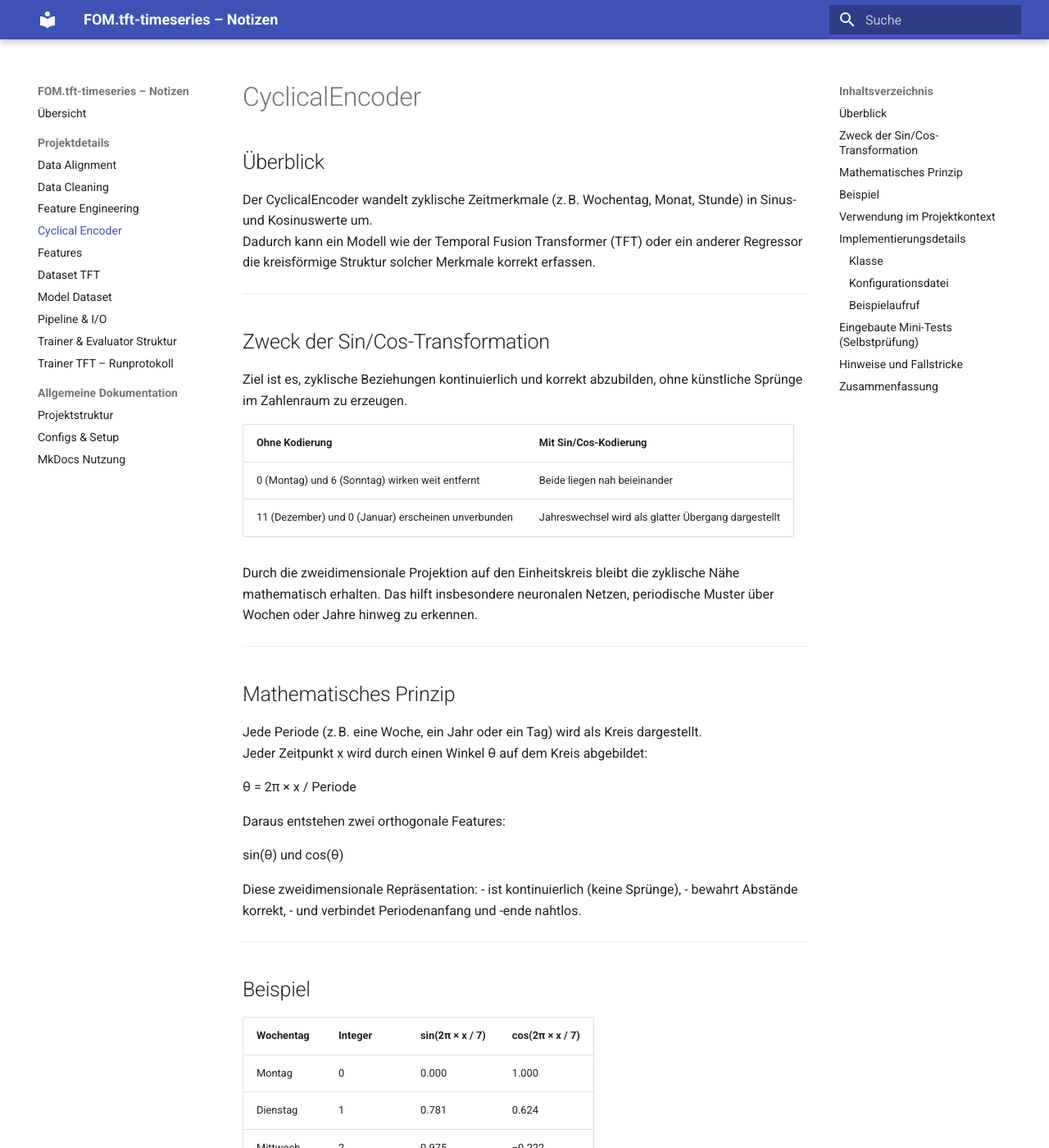
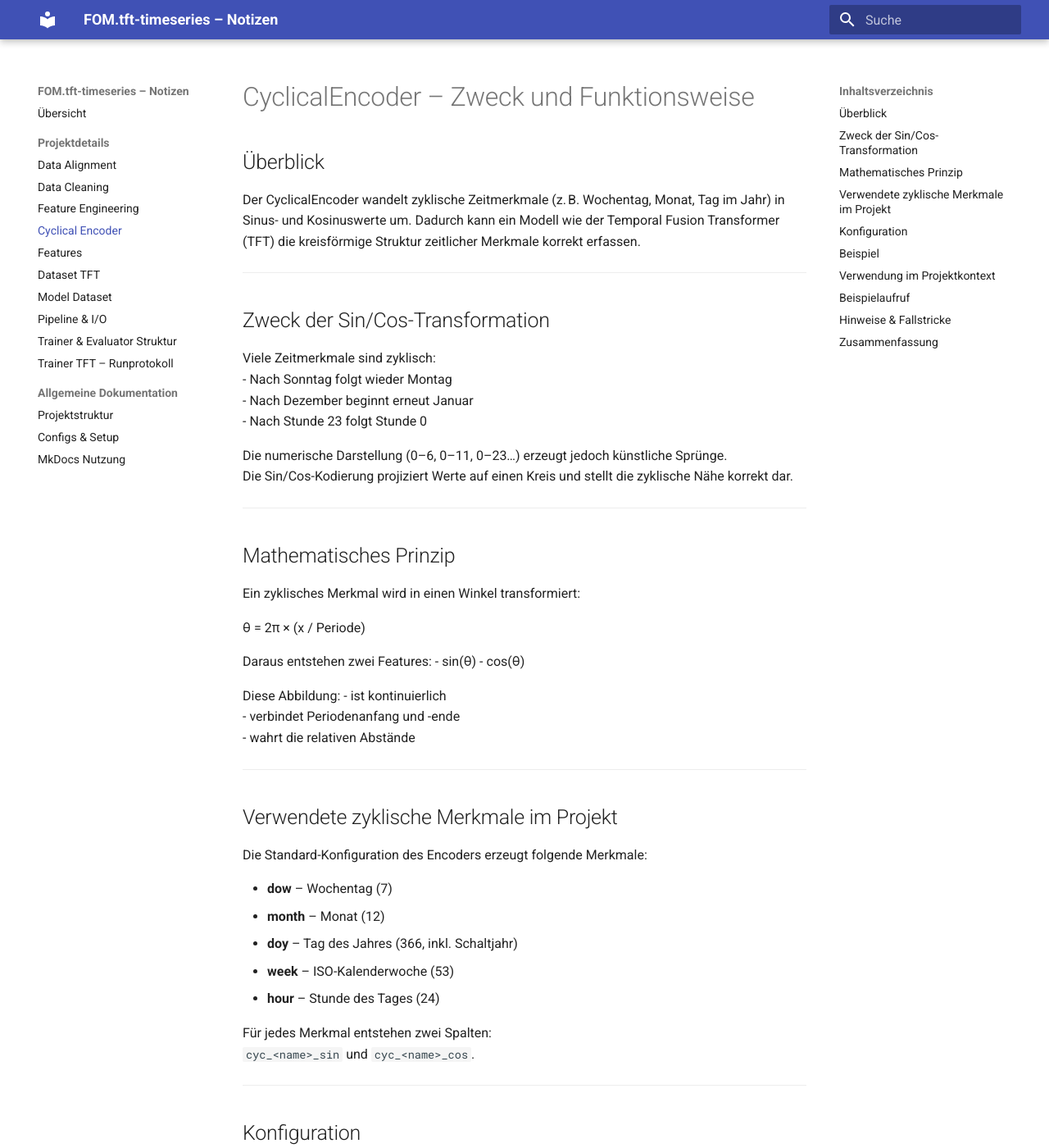
Before and after one commit to Ul012/FOM.tft-timeseries, an MkDocs documentation site: the page built from docs/project/CyclicalEncoder.md, in a window 1280 px wide and 1400 px high. Shown: the whole window at 82% size. Built offline with MkDocs 1.6.1 and Material for MkDocs 9.7.7, drawn with Linux system fonts in a browser that asks for light colours; some of the changed text lies outside the part shown.

````diff
--- a/docs/project/CyclicalEncoder.md
+++ b/docs/project/CyclicalEncoder.md
@@ -1,162 +1,130 @@
-# CyclicalEncoder
+# CyclicalEncoder – Zweck und Funktionsweise
 
 ## Überblick
 
-Der CyclicalEncoder wandelt zyklische Zeitmerkmale (z. B. Wochentag, Monat, Stunde) in Sinus- und Kosinuswerte um.
-Dadurch kann ein Modell wie der Temporal Fusion Transformer (TFT) oder ein anderer Regressor die kreisförmige Struktur solcher Merkmale korrekt erfassen.
+Der CyclicalEncoder wandelt zyklische Zeitmerkmale (z. B. Wochentag, Monat, Tag im Jahr) in Sinus- und Kosinuswerte um. Dadurch kann ein Modell wie der Temporal Fusion Transformer (TFT) die kreisförmige Struktur zeitlicher Merkmale korrekt erfassen.
 
 ---
 
 ## Zweck der Sin/Cos-Transformation
 
-Ziel ist es, zyklische Beziehungen kontinuierlich und korrekt abzubilden, ohne künstliche Sprünge im Zahlenraum zu erzeugen.
+Viele Zeitmerkmale sind zyklisch:
+- Nach Sonntag folgt wieder Montag
+- Nach Dezember beginnt erneut Januar
+- Nach Stunde 23 folgt Stunde 0
 
-| Ohne Kodierung | Mit Sin/Cos-Kodierung |
-|----------------|------------------------|
-| 0 (Montag) und 6 (Sonntag) wirken weit entfernt | Beide liegen nah beieinander |
-| 11 (Dezember) und 0 (Januar) erscheinen unverbunden | Jahreswechsel wird als glatter Übergang dargestellt |
-
-Durch die zweidimensionale Projektion auf den Einheitskreis bleibt die zyklische Nähe mathematisch erhalten. Das hilft insbesondere neuronalen Netzen, periodische Muster über Wochen oder Jahre hinweg zu erkennen.
+Die numerische Darstellung (0–6, 0–11, 0–23…) erzeugt jedoch künstliche Sprünge.
+Die Sin/Cos-Kodierung projiziert Werte auf einen Kreis und stellt die zyklische Nähe korrekt dar.
 
 ---
 
 ## Mathematisches Prinzip
 
-Jede Periode (z. B. eine Woche, ein Jahr oder ein Tag) wird als Kreis dargestellt.
-Jeder Zeitpunkt x wird durch einen Winkel θ auf dem Kreis abgebildet:
+Ein zyklisches Merkmal wird in einen Winkel transformiert:
 
-θ = 2π × x / Periode
+θ = 2π × (x / Periode)
 
-Daraus entstehen zwei orthogonale Features:
+Daraus entstehen zwei Features:
+- sin(θ)
+- cos(θ)
 
-sin(θ) und cos(θ)
+Diese Abbildung:
+- ist kontinuierlich
+- verbindet Periodenanfang und -ende
+- wahrt die relativen Abstände
 
-Diese zweidimensionale Repräsentation:
-- ist kontinuierlich (keine Sprünge),
-- bewahrt Abstände korrekt,
-- und verbindet Periodenanfang und -ende nahtlos.
+---
+
+## Verwendete zyklische Merkmale im Projekt
+
+Die Standard-Konfiguration des Encoders erzeugt folgende Merkmale:
+
+- **dow** – Wochentag (7)
+- **month** – Monat (12)
+- **doy** – Tag des Jahres (366, inkl. Schaltjahr)
+- **week** – ISO-Kalenderwoche (53)
+- **hour** – Stunde des Tages (24)
+
+Für jedes Merkmal entstehen zwei Spalten:
+`cyc_<name>_sin` und `cyc_<name>_cos`.
+
+---
+
+## Konfiguration
+
+Die Konfigurationswerte sind fest in der Klasse `CyclicalEncoderConfig` definiert:
+
+```python
+@dataclass(frozen=True)
+class CyclicalEncoderConfig:
+    datetime_col: str = "date"
+    periodicities = {
+        "dow": ("dow", 7),
+        "month": ("month", 12),
+        "doy": ("doy", 366),
+        "week": ("week", 53),
+        "hour": ("hour", 24),
+    }
+    prefix = "cyc"
+    drop_source_cols = True
+```
+
+Eine globale `CYCLICAL_CONF` in der Projekt-Config wird aktuell **nicht** verwendet.
 
 ---
 
 ## Beispiel
 
-| Wochentag | Integer | sin(2π × x / 7) | cos(2π × x / 7) |
-|------------|----------|----------------|----------------|
+| Wochentag | Zahl | sin(x) | cos(x) |
+|---------|------|---------|---------|
 | Montag | 0 | 0.000 | 1.000 |
 | Dienstag | 1 | 0.781 | 0.624 |
-| Mittwoch | 2 | 0.975 | −0.222 |
-| Donnerstag | 3 | 0.433 | −0.901 |
-| Freitag | 4 | −0.433 | −0.901 |
-| Samstag | 5 | −0.975 | −0.222 |
 | Sonntag | 6 | −0.781 | 0.624 |
 
-Montag und Sonntag liegen trotz der numerischen Distanz (0 ↔ 6) wieder nah beieinander.
+Montag (0) und Sonntag (6) liegen trotz des Zahlenabstands wieder nahe beieinander.
 
 ---
 
 ## Verwendung im Projektkontext
 
-In der TFT-Pipeline (Book Sales Forecasting) wird dieser Schritt nach der allgemeinen Feature-Extraktion eingesetzt, um
+Der Encoder folgt im Pipeline-Ablauf direkt auf
+**feature_engineering.py** und erzeugt die Datei:
 
-- wöchentliche und saisonale Muster zu modellieren,
-- periodische Abhängigkeiten zwischen Zeitpunkten abzubilden,
-- und Eingabedaten konsistent mit den Anforderungen des TFT-Modells vorzubereiten.
+```
+data/processed/train_features_cyc.parquet
+```
 
-Beispiele für Merkmale:
-- day_of_week, month, hour, day_of_year
-- saisonale Schwankungen im Buchverkauf (z. B. Vorweihnachtszeit, Wochenende)
+Diese dient anschließend als Input für **lag_features.py**.
 
 ---
 
-## Implementierungsdetails
-
-### Klasse
+## Beispielaufruf
 
 ```python
-class CyclicalEncoder:
-    def fit(self, df): ...
-    def transform(self, df): ...
-    def fit_transform(self, df): ...
-```
+from src.data.cyclical_encoder import CyclicalEncoder, CyclicalEncoderConfig
 
-Der Encoder ist zustandslos – fit() dient nur der Pipeline-Kompatibilität.
-
-### Konfigurationsdatei
-
-```python
-CYCLICAL_CONF = {
-    "datetime_col": "date",
-    "periodicities": {
-        "dow": ("dow", 7),
-        "month": ("month", 12),
-        "doy": ("doy", 366),
-        "week": ("week", 53),
-        "hour": ("hour", 24),
-    },
-    "prefix": "cyc",
-    "drop_source_cols": True,
-    "tz": "Europe/Berlin",
-}
-```
-
-### Beispielaufruf
-
-```python
-from features.cyclical_encoding import CyclicalEncoder, CyclicalEncoderConfig
-enc = CyclicalEncoder(CyclicalEncoderConfig(**CYCLICAL_CONF))
-df_encoded = enc.fit_transform(df)
+enc = CyclicalEncoder(CyclicalEncoderConfig())
+df_cyc = enc.fit_transform(df)
 ```
 
 ---
 
-## Eingebaute Mini-Tests (Selbstprüfung)
+## Hinweise & Fallstricke
 
-Der Encoder enthält einen kleinen Selbsttestblock, der bei direkter Ausführung (`python cyclical_encoding.py`) automatisch läuft.
-Er prüft:
-
-1. Alle erwarteten Spalten sind vorhanden
-2. Wertebereich aller Sin/Cos liegt in [-1, 1]
-3. NaT-Handling: Fehlende Datumswerte erzeugen NaN statt Fehler
-
-Beispielausgabe:
-
-```
-[TEST] Prüfe erzeugte Spalten ...
-→ OK
-[TEST] Prüfe Wertebereich ...
-→ OK
-[TEST] Prüfe NaT-Handling ...
-→ OK
-[CyclicalEncoder] Alle Tests bestanden
-```
-
-Nur bei direkter Ausführung bedeutet, dass diese Tests nur dann ausgeführt werden, wenn das Skript direkt gestartet wird:
-
-```bash
-python src/features/cyclical_encoding.py
-```
-
-Beim Import in andere Module läuft der Testcode nicht automatisch.
-
----
-
-## Hinweise und Fallstricke
-
-- Zeitzonen beachten (tz-Parameter)
-- NaT-Werte bleiben NaN – bewusste Entscheidung
-- Kein inverse_transform, da die Abbildung nicht eindeutig umkehrbar ist
-- Frequenzen mischen (z. B. Stunde und Tag) nur sinnvoll, wenn beide konsistent im Datensatz vorkommen
-- doy=366 vermeidet Winkelsprung im Schaltjahr, week=53 deckt ISO-Jahre vollständig ab
+- Zeitzonen werden korrekt berücksichtigt (Default: Europe/Berlin)
+- NaT-Werte bleiben bewusst NaN
+- `drop_source_cols=True` entfernt Hilfsspalten wie `cyc_dow_idx`
+- Für jedes Merkmal entstehen zwei Features (sin/cos)
 
 ---
 
 ## Zusammenfassung
 
 | Aspekt | Beschreibung |
-|--------|---------------|
-| Zweck | Zyklische Zeitmerkmale kontinuierlich abbilden |
-| Methode | Projektion auf Einheitskreis mit Sinus und Kosinus |
-| Vorteil | Keine Diskontinuitäten, korrekte Distanzwahrung |
-| Beispiele | Stunde, Wochentag, Monat, Tag im Jahr |
-| Ausgabe | Zwei Features pro Merkmal (_sin, _cos) |
-| Nutzen | Bessere Mustererkennung für periodische Zyklen |
+|--------|-------------|
+| Zweck | Abbildung zyklischer Zeitmerkmale |
+| Methode | Sinus- und Kosinus-Transformation |
+| Vorteile | Keine Sprünge, korrekte Distanzwahrung |
+| Eingesetzte Merkmale | dow, month, doy, week, hour |
+| Ausgabe | Zwei Features pro Merkmal |
+| Position in Pipeline | Nach FeatureEngineering, vor LagFeatures |
````
Also changed, not shown: docs/project/DataCleaning.md (+51 -72 lines), docs/project/DataCleaningPlot.md (added, +114 -0 lines), docs/project/LagFeatures.md (added, +181 -0 lines), docs/project/PipelineOrder.md (+3 -2 lines), 10 other files.
